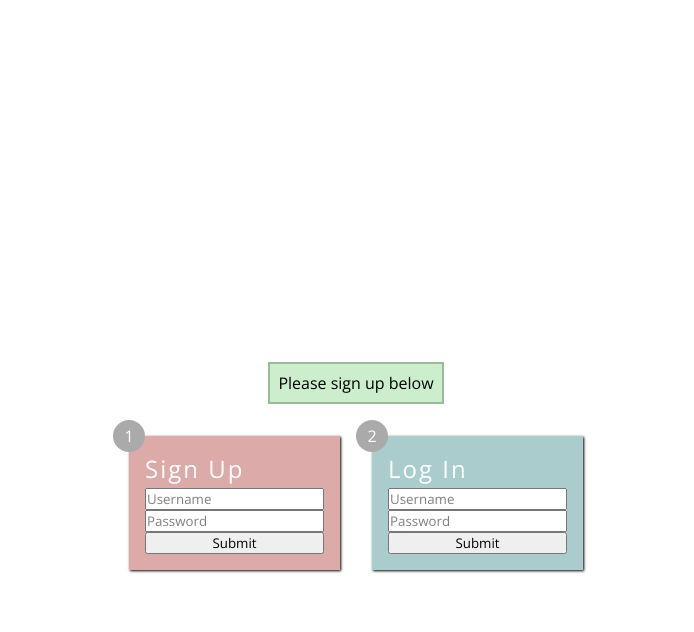
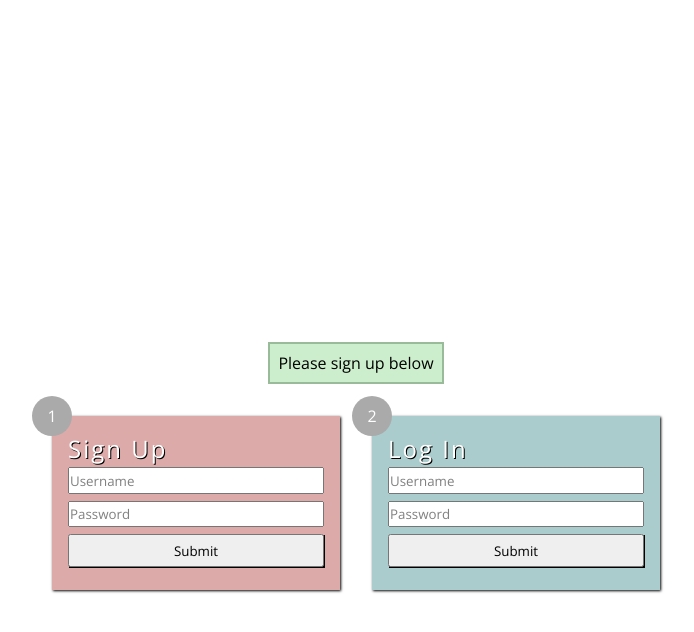
Before and after one commit to yu2/yu2.github.io, a Jekyll site: the page prj/ydnjs/ch2/login.html, which Jekyll copies as it is, in a window 1280 px wide. Shown: the top 632 px of the page, without its empty margins (284-978 px from the left). Built offline with Jekyll 4.4.1, drawn with Linux system fonts in a browser that asks for light colours.

Commit message:
Add files via upload

```diff
--- a/prj/ydnjs/ch2/login.css
+++ b/prj/ydnjs/ch2/login.css
@@ -27,6 +27,7 @@ body {
 
 .box-border {
   display: flex;
+  flex-basis: content;
   padding: 1em;
   position: relative;
 
@@ -48,8 +49,8 @@ body {
   display: flex;
   justify-content: center;
   align-items: center;
-  height: 2em;
-  width: 2em;
+  height: 2.5em;
+  width: 2.5em;
   left: 0;
   top: 0;
   transform: translate(-50%, -50%);
@@ -60,6 +61,7 @@ body {
 
 .box {
   position: relative;
+  width: 20vw;
 }
 
 .box p {
@@ -67,15 +69,27 @@ body {
   font-size: 1.5em;
   letter-spacing: 2px;
   margin-bottom: 0.1em;
+  text-shadow: 1px 1px black;
 }
 
 form {
   display: flex;
   flex-direction: column;
+  align-items: stretch;
 }
 
-input[type="text"] {
+form > input {
+  margin-bottom: 0.5em;
+}
+
+form > input[type="text"] {
   color: gray;
+  height: 2em;
+}
+
+form > input[type="submit"] {
+  height: 2.5em;
+  box-shadow: 1px 1px black;
 }
 
 .divider {
--- a/prj/ydnjs/ch2/login.html
+++ b/prj/ydnjs/ch2/login.html
@@ -18,8 +18,8 @@
         <div class="box" id="signup-box">
           <p>Sign Up</p>
           <form>
-            <input type="text" value="Username">
-            <input type="text" value="Password">
+            <input type="text" value="Username" id="signup-username">
+            <input type="text" value="Password" id="signup-password">
             <input class="submit-button" id="signup-submit" type="submit" onclick="return false">
           </form>
         </div>
@@ -32,8 +32,8 @@
         <div class="box" id="login-box">
           <p>Log In</p>
           <form>
-            <input type="text" value="Username">
-            <input type="text" value="Password">
+            <input type="text" value="Username" id="login-username">
+            <input type="text" value="Password" id="login-password">
             <input class="submit-button" id="login-submit" type="submit" onclick="return false">
           </form>
         </div>
--- a/prj/ydnjs/ch2/login.js
+++ b/prj/ydnjs/ch2/login.js
@@ -2,25 +2,54 @@ document.addEventListener("DOMContentLoaded", function(event) {
   var submitButtons = document.getElementsByClassName("submit-button");
 
   for (let i = 0; i <submitButtons.length; i++) {
-    submitButtons[i].addEventListener("click", changeMessage);
+    submitButtons[i].addEventListener("click", submit);
   }
 
   var textFields = document.querySelectorAll("input[type='text']");
-  console.log(textFields);
-  console.log(textFields[0]);
   for (let i = 0; i < textFields.length; i++) {
-    textFields[i].addEventListener("click", function(e) {
-      console.log(textFields[i].innerHTML);
-      textFields[i].setAttribute("value", "");
-    });
+    textFields[i].addEventListener("click", resetField);
   }
 
-  function changeMessage(e) {
+  function resetField(e) {
+    e.target.setAttribute("value", "");
+  }
+
+  var signupInfo = [];
+  var loginInfo = [];
+  var newUser;
+  function submit(e) {
     var statusMessage = document.getElementsByClassName("message-display")[0];
     if(e.target.id == "signup-submit") {
+      newUser = User();
+      signupInfo[0] = document.getElementById("signup-username").value;
+      signupInfo[1] = document.getElementById("signup-password").value;
+      newUser.login(signupInfo[0], signupInfo[1]);
       statusMessage.innerHTML = "Please log in";
     } else if (e.target.id == "login-submit") {
-      statusMessage.innerHTML = "Login successful!";
+      loginInfo[0] = document.getElementById("login-username").value;
+      loginInfo[1] = document.getElementById("login-password").value;
+      statusMessage.innerHTML = (newUser.check(loginInfo[0], loginInfo[1])) ? "Login successful! Welcome, " + loginInfo[0] + "." : "Incorrect username or password";
     }
   }
+
+  function User() {
+    var username;
+    var password;
+
+    function doLogin(user, pw) {
+      username = user;
+      password = pw;
+    }
+
+    function doCheck(user, pw) {
+      return (user == username && pw == password) ? true : false;
+    }
+
+    var publicAPI = {
+      login: doLogin,
+      check: doCheck
+    };
+
+    return publicAPI;
+  }
 });
```
